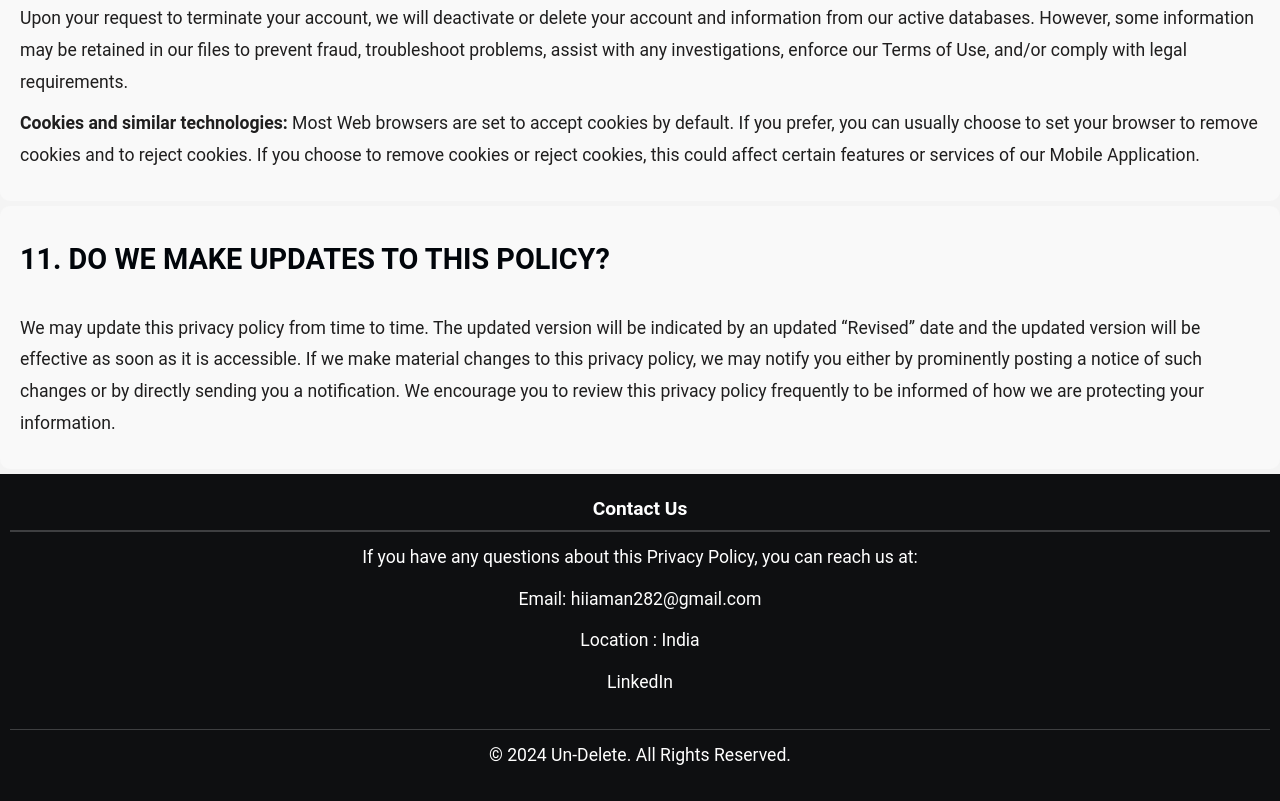
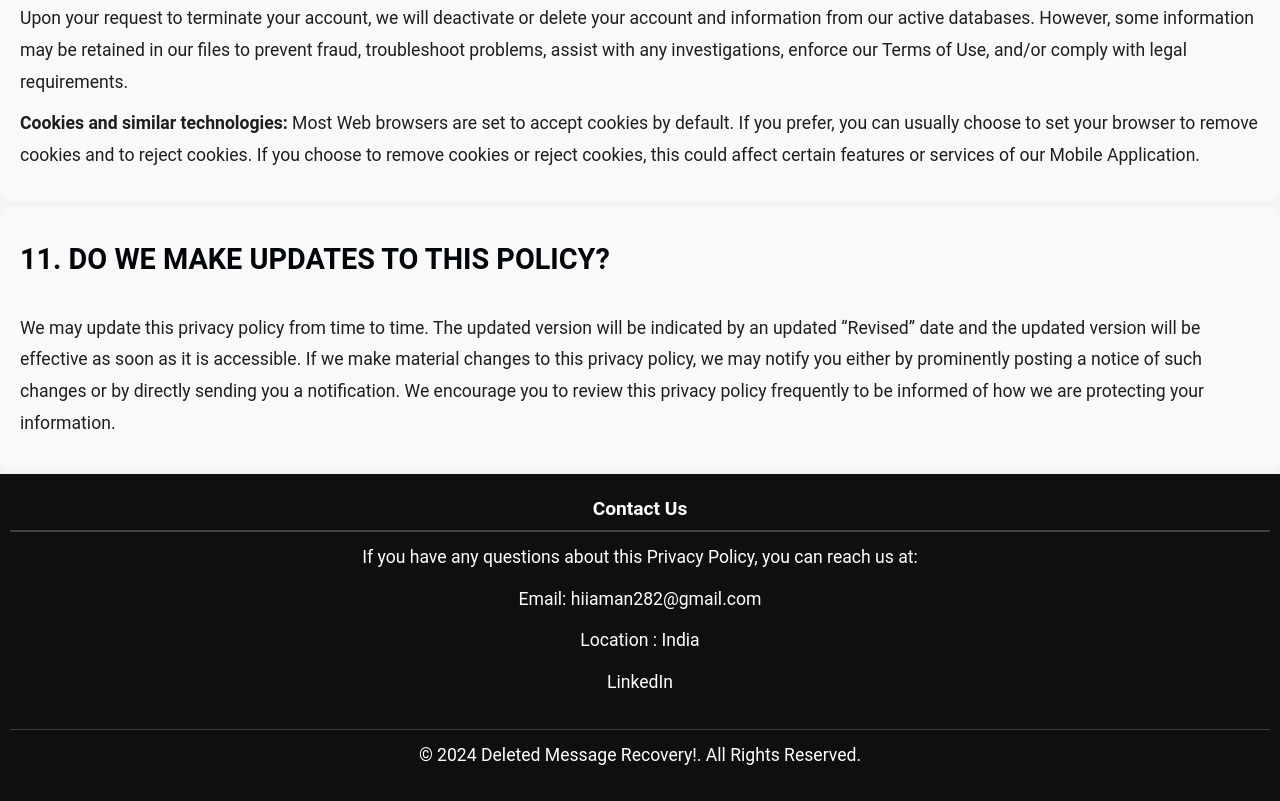
Before and after one commit to 191884/privacy_policy_dmr, a plain HTML site: page index.html in a window 1280 px wide. Shown: the part 6410-7211 px from the top of the page. Drawn offline with Linux system fonts and the light colour scheme.

Commit message:
Update index.html

```diff
--- a/index.html
+++ b/index.html
@@ -413,7 +413,7 @@
 
 
     <div class="footer-bottom">
-        <p>&copy; 2024 Un-Delete. All Rights Reserved.</p>
+        <p>&copy; 2024 Deleted Message Recovery!. All Rights Reserved.</p>
     </div>
 </footer>
 
```
